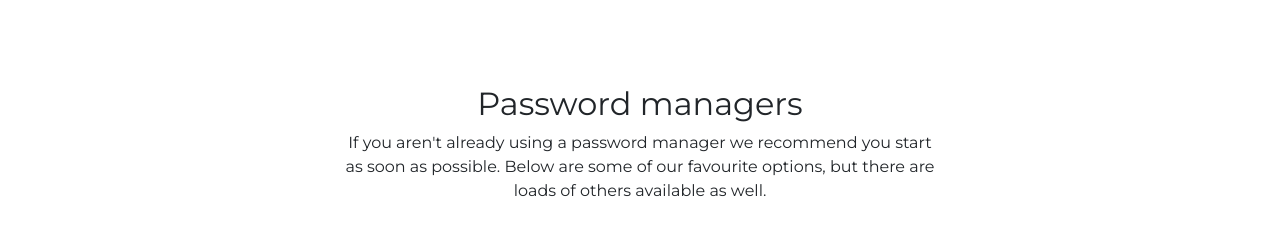
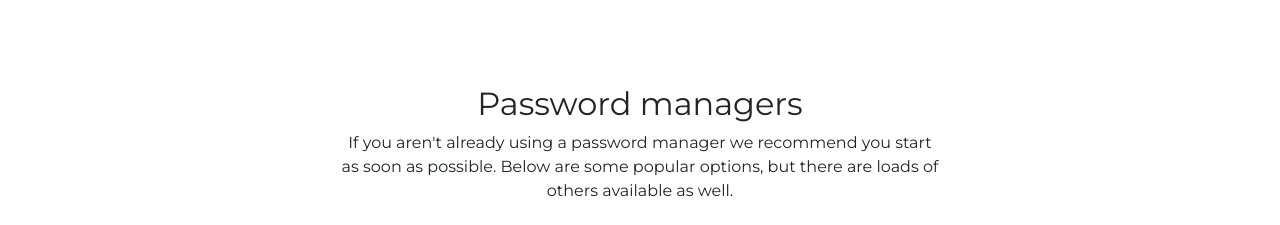
Before and after one commit to teknetia/snakeoil.academy, an Eleventy site: page src/resources.liquid in a window 1280 px wide. Shown: the part 940-1165 px from the top of the page. Built offline with nearby package versions, Linux system fonts and the light colour scheme; Eleventy itself is replaced by a stand-in of ours; files that its build step writes are made by us from their sources; what liquidjs would draw is missing.

Commit message:
Change wording around password managers

```diff
--- a/src/resources.liquid
+++ b/src/resources.liquid
@@ -49,7 +49,7 @@ layout: default.liquid
 <section class="container pt-8">
 	<div class="resource-heading mx-auto text-center">
 		<h2>Password managers</h2>
-		<p>If you aren't already using a password manager we recommend you start as soon as possible. Below are some of our favourite options, but there are loads of others available as well.</p>
+		<p>If you aren't already using a password manager we recommend you start as soon as possible. Below are some popular options, but there are loads of others available as well.</p>
 	</div>
 
 	<div class="d-flex flex-wrap resources">
```
